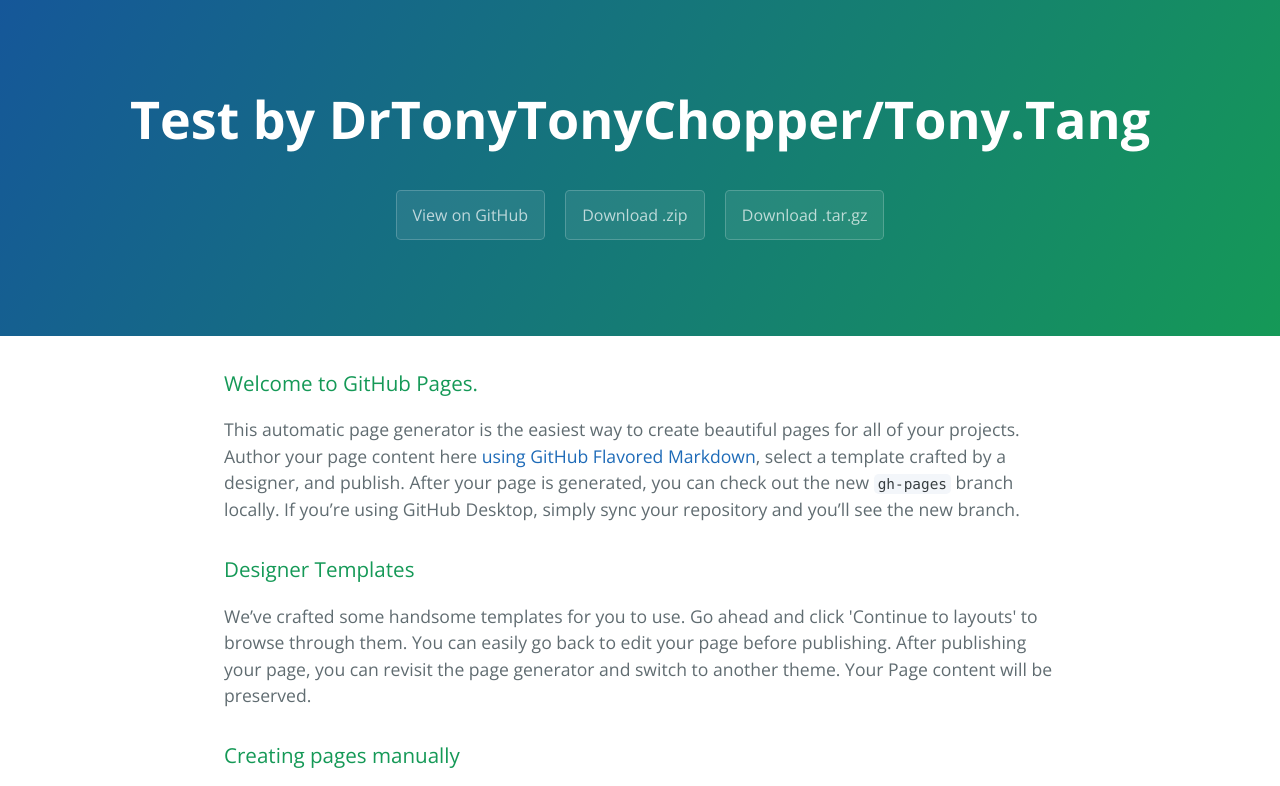
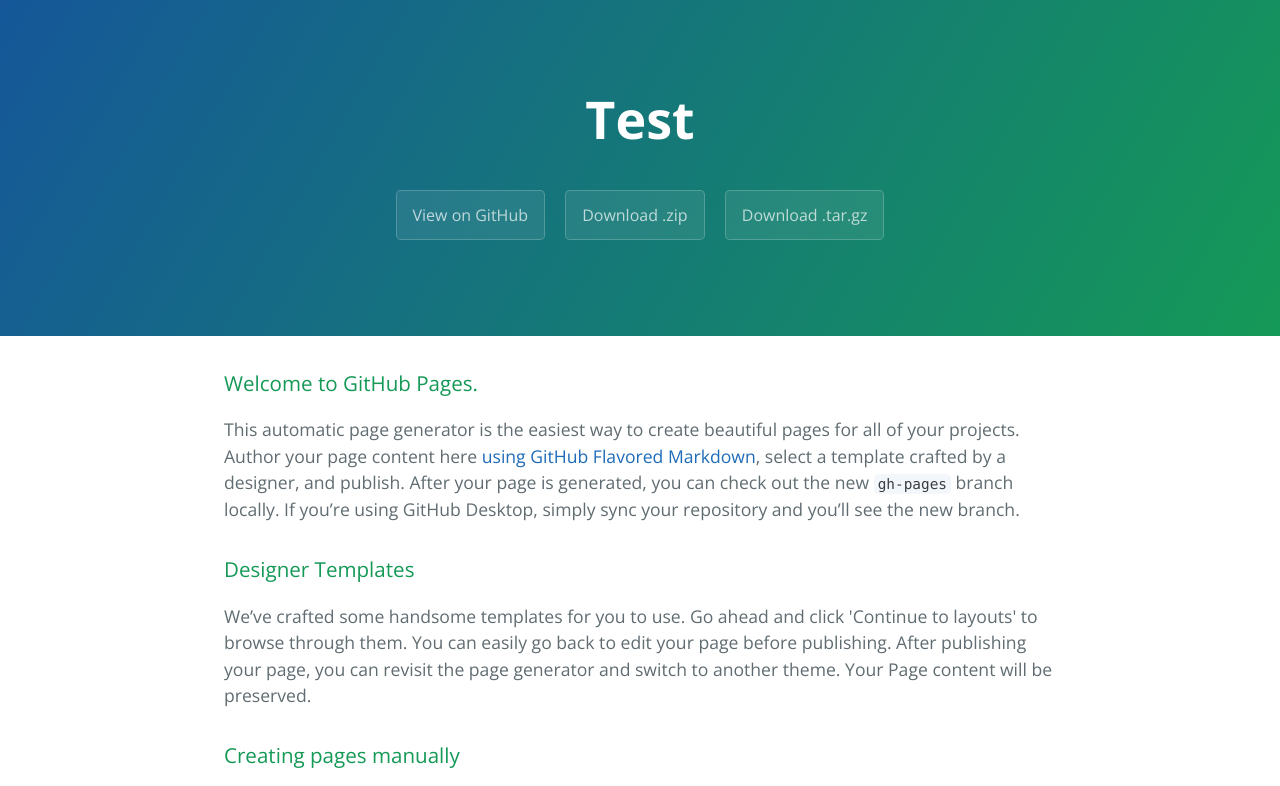
Before and after one commit to DrTonyTonyChopper/test, a plain HTML site: page index.html in a window 1280 px wide. Shown: the top 786 px of the page. Drawn offline with nearby package versions, Linux system fonts and the light colour scheme.

```diff
--- a/index.html
+++ b/index.html
@@ -2,7 +2,7 @@
 <html lang="en-us">
   <head>
     <meta charset="UTF-8">
-    <title>DrTonyTonyChopper</title>
+    <title>Test by DrTonyTonyChopper</title>
     <meta name="viewport" content="width=device-width, initial-scale=1">
     <link rel="stylesheet" type="text/css" href="stylesheets/normalize.css" media="screen">
     <link href='https://fonts.googleapis.com/css?family=Open+Sans:400,700' rel='stylesheet' type='text/css'>
@@ -11,7 +11,7 @@
   </head>
   <body>
     <section class="page-header">
-      <h1 class="project-name">Test by DrTonyTonyChopper/Tony.Tang</h1>
+      <h1 class="project-name">Test</h1>
       <h2 class="project-tagline"></h2>
       <a href="https://github.com/DrTonyTonyChopper/test" class="btn">View on GitHub</a>
       <a href="https://github.com/DrTonyTonyChopper/test/zipball/master" class="btn">Download .zip</a>
```
